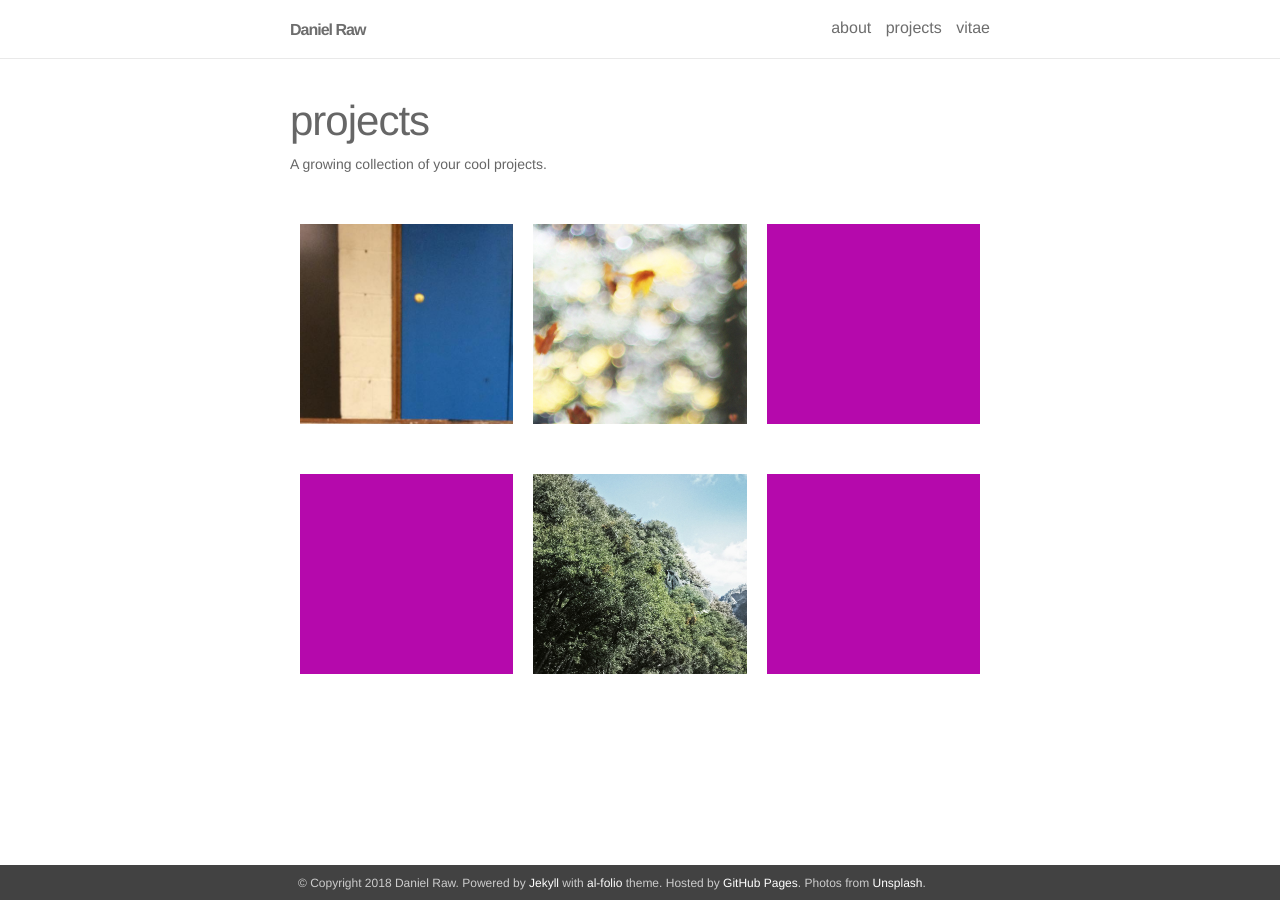
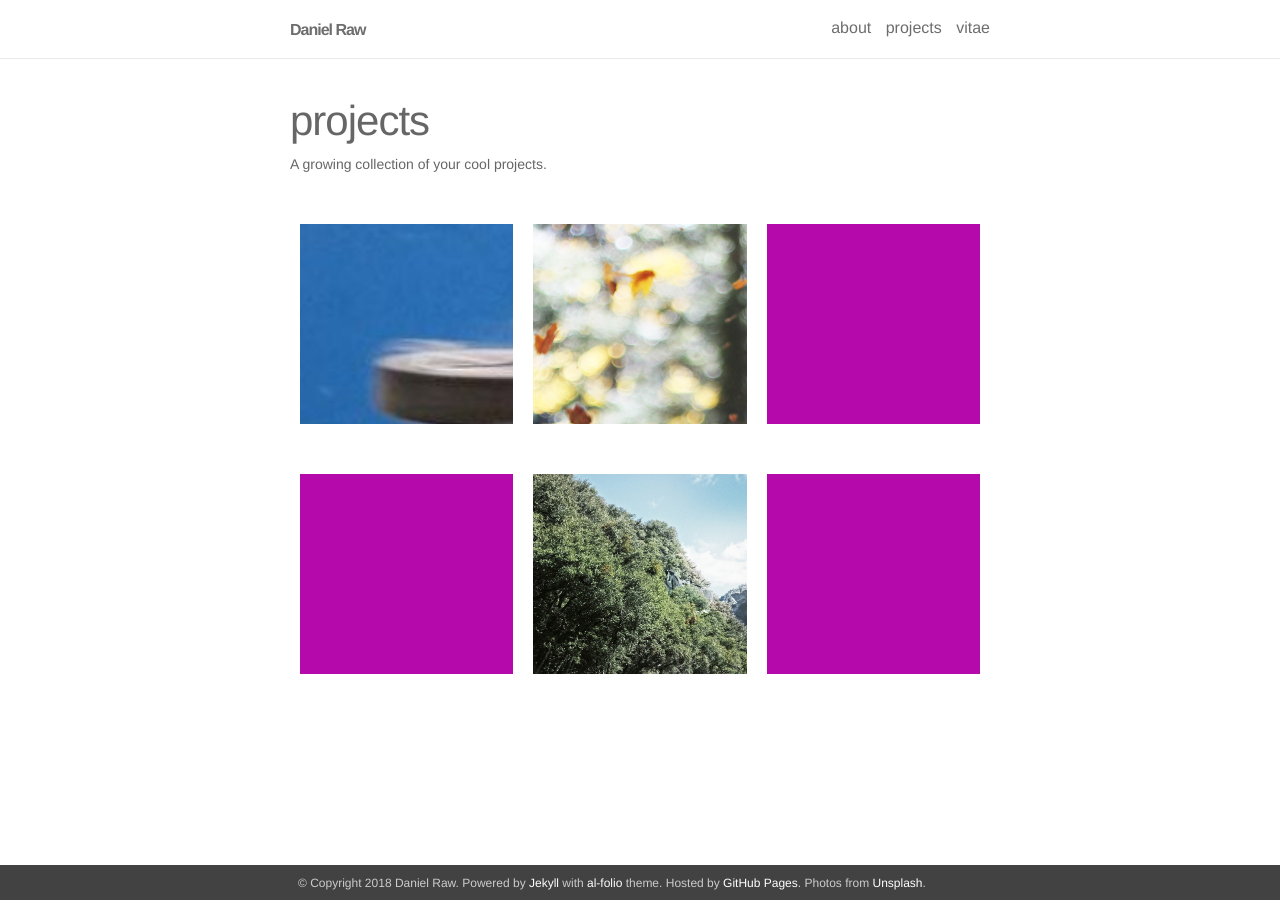
Before and after one commit to Danielraw1996/Danielraw1996.github.io, a Jekyll site: the page built from _pages/projects.md, in a window 1280 px wide. Built offline with Jekyll 4.4.1, drawn with Linux system fonts in a browser that asks for light colours; nearby versions of some CDN libraries; a script that is not in the unit is left out.

Commit message:
Update 1_project.markdown

```diff
--- a/_projects/1_project.markdown
+++ b/_projects/1_project.markdown
@@ -2,7 +2,7 @@
 layout: page
 title: Magnet Track
 description: A strong magnet track to levitate superconductors
-img: /assets/img/Supercond.jpg
+img: /assets/img/Magtrack.jpeg
 ---
 
 Every project has a beautiful feature shocase page. It's easy to include images, in a flexible 3-column grid format. Make your photos 1/3, 2/3, or full width.
```
